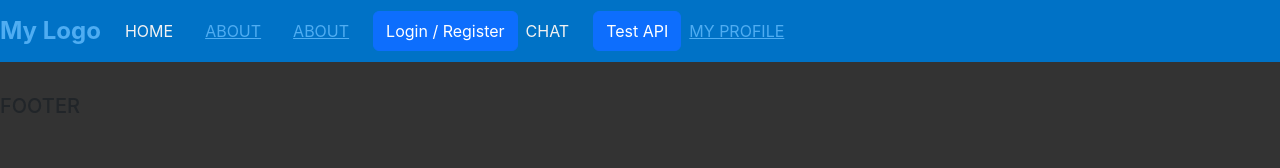
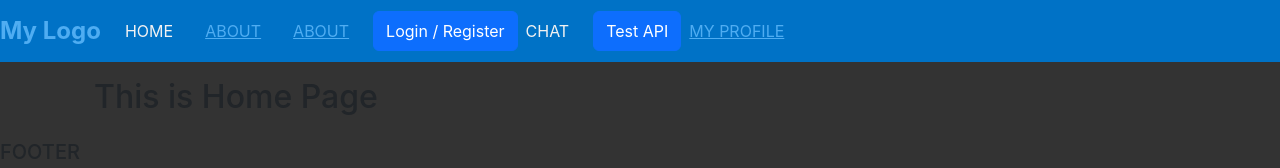
Before and after one commit to Macarena-Chang/DataHive-Frontend, a React (Create React App) app in the folder my-app/: page / in a window 1280 px wide. Shown: the top 168 px of the page. Built offline with nearby package versions, Linux system fonts and the light colour scheme.

Commit message:
Add HomePage component and routes, update App.js

```diff
--- a/my-app/src/App.js
+++ b/my-app/src/App.js
@@ -4,7 +4,7 @@ import NavbarComponent from './components/NavbarComponent';
 //import CardUpload from './components/CardUpload';
 //import CardSearch from './components/CardSearch';
 import Footer from './components/Footer';
-import Summarizer from './pages/SummarizerPage';
+import HomePage from './pages/HomePage';
 import Chat from './pages/ChatPage';
 import { BrowserRouter as Router, Route, Routes } from 'react-router-dom';
 import { Modal, Button } from "react-bootstrap";
@@ -21,6 +21,7 @@ return (
 </AuthContextProvider>
 <div className="container my-3">
 <Routes>
+<Route path="/" element={<HomePage />} />
 <Route path="/chat" element={<Chat />} />
 </Routes>
 <Routes>
--- /dev/null
+++ b/my-app/src/pages/HomePage.js
@@ -0,0 +1,13 @@
+import React from 'react';
+import Container from 'react-bootstrap/Container';
+
+
+const HomePage = () => {
+return (
+<Container>
+    <h2>This is Home Page</h2>
+</Container>
+);
+};
+
+export default HomePage;
```
